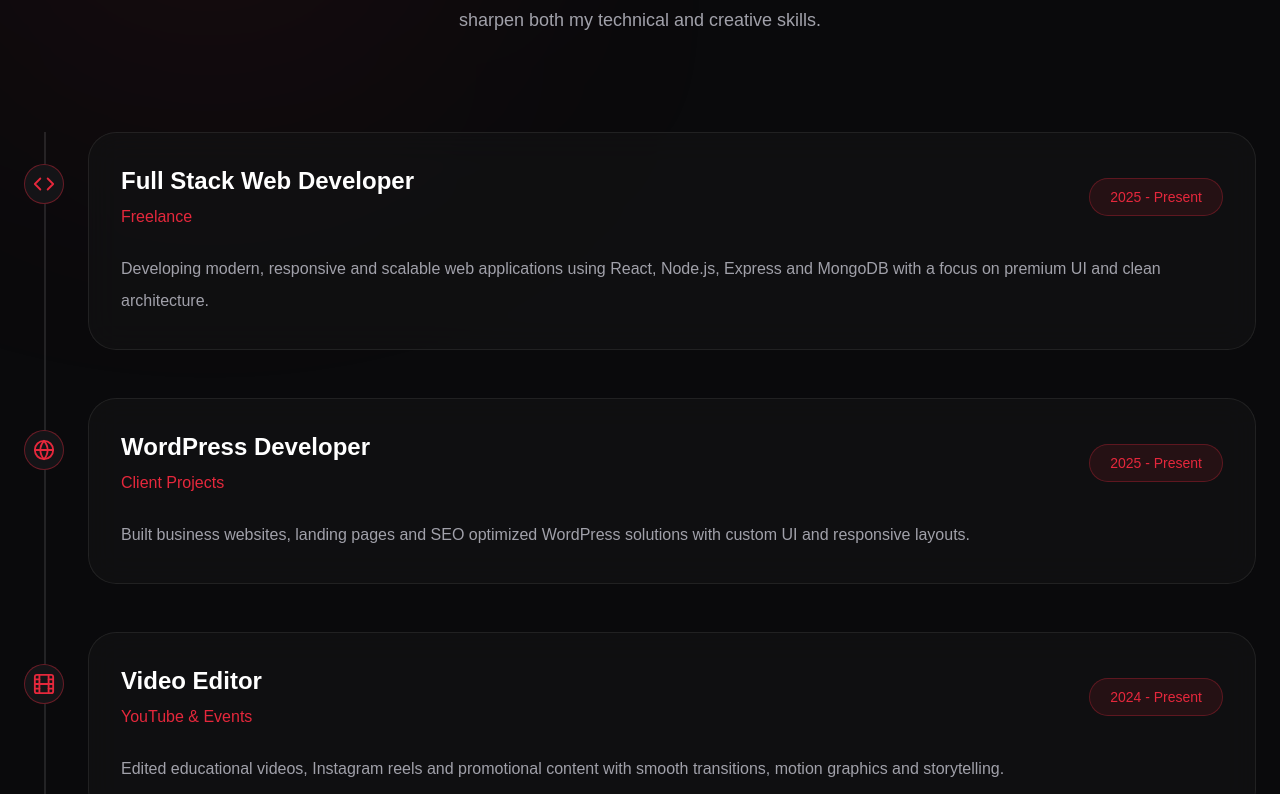
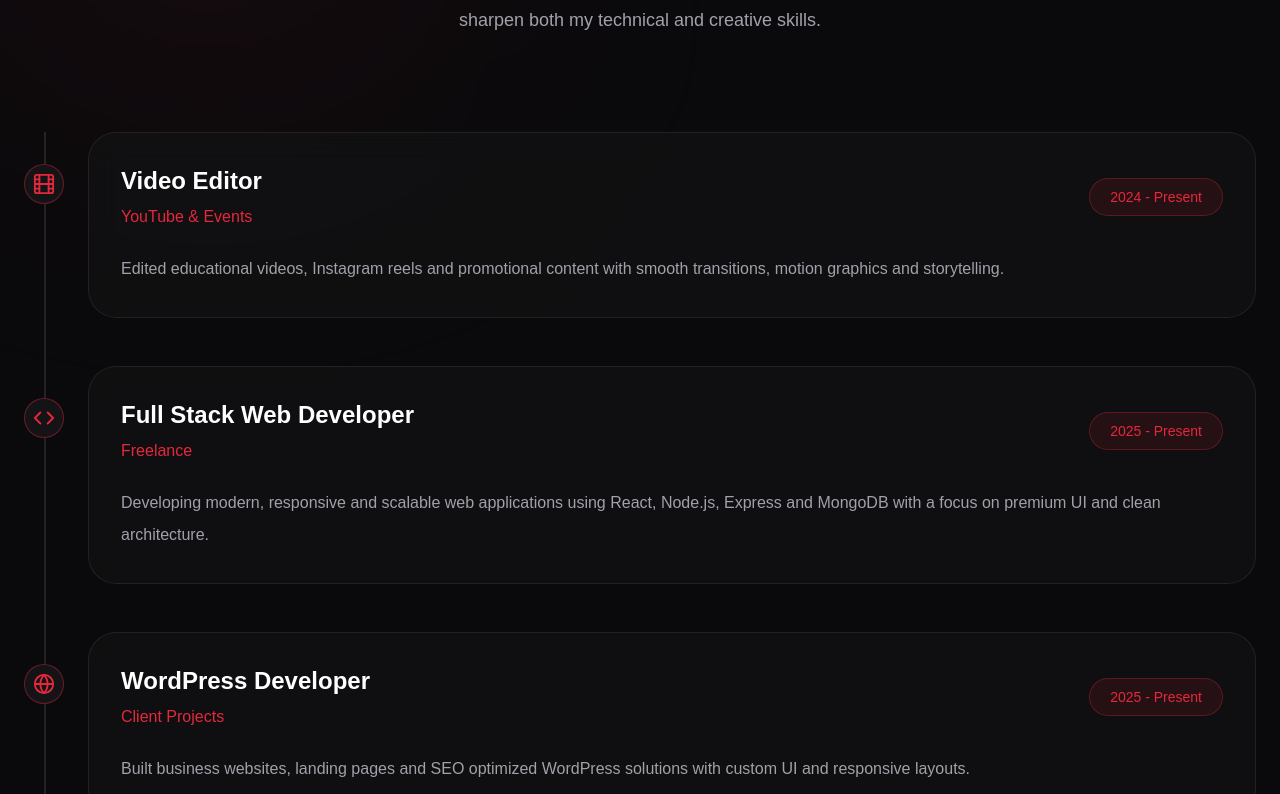
Before and after one commit to abhi-ai07/.portfolio, a React (Vite) app: page /experience in a window 1280 px wide. Shown: the part 342-1136 px from the top of the page. Built offline with nearby package versions, Linux system fonts and the light colour scheme; a web font is replaced by a local one.

Commit message:
New Portfolio

```diff
--- a/src/pages/About.jsx
+++ b/src/pages/About.jsx
@@ -51,7 +51,7 @@ const education = [
   {
     title: "Full Stack Web Development",
     place: "Self Learning & Real Projects",
-    year: "2024 - Present",
+    year: "2025 - Present",
   },
 ];
 
--- a/src/pages/Experience.jsx
+++ b/src/pages/Experience.jsx
@@ -9,6 +9,14 @@ import {
 } from "react-icons/fi";
 
 const experiences = [
+  {
+    icon: <FiFilm size={22} />,
+    role: "Video Editor",
+    company: "YouTube & Events",
+    duration: "2024 - Present",
+    description:
+      "Edited educational videos, Instagram reels and promotional content with smooth transitions, motion graphics and storytelling.",
+  },
   {
     icon: <FiCode size={22} />,
     role: "Full Stack Web Developer",
@@ -24,14 +32,6 @@ const experiences = [
     duration: "2025 - Present",
     description:
       "Built business websites, landing pages and SEO optimized WordPress solutions with custom UI and responsive layouts.",
-  },
-  {
-    icon: <FiFilm size={22} />,
-    role: "Video Editor",
-    company: "YouTube & Events",
-    duration: "2024 - Present",
-    description:
-      "Edited educational videos, Instagram reels and promotional content with smooth transitions, motion graphics and storytelling.",
   },
   {
     icon: <FiAward size={22} />,
```
